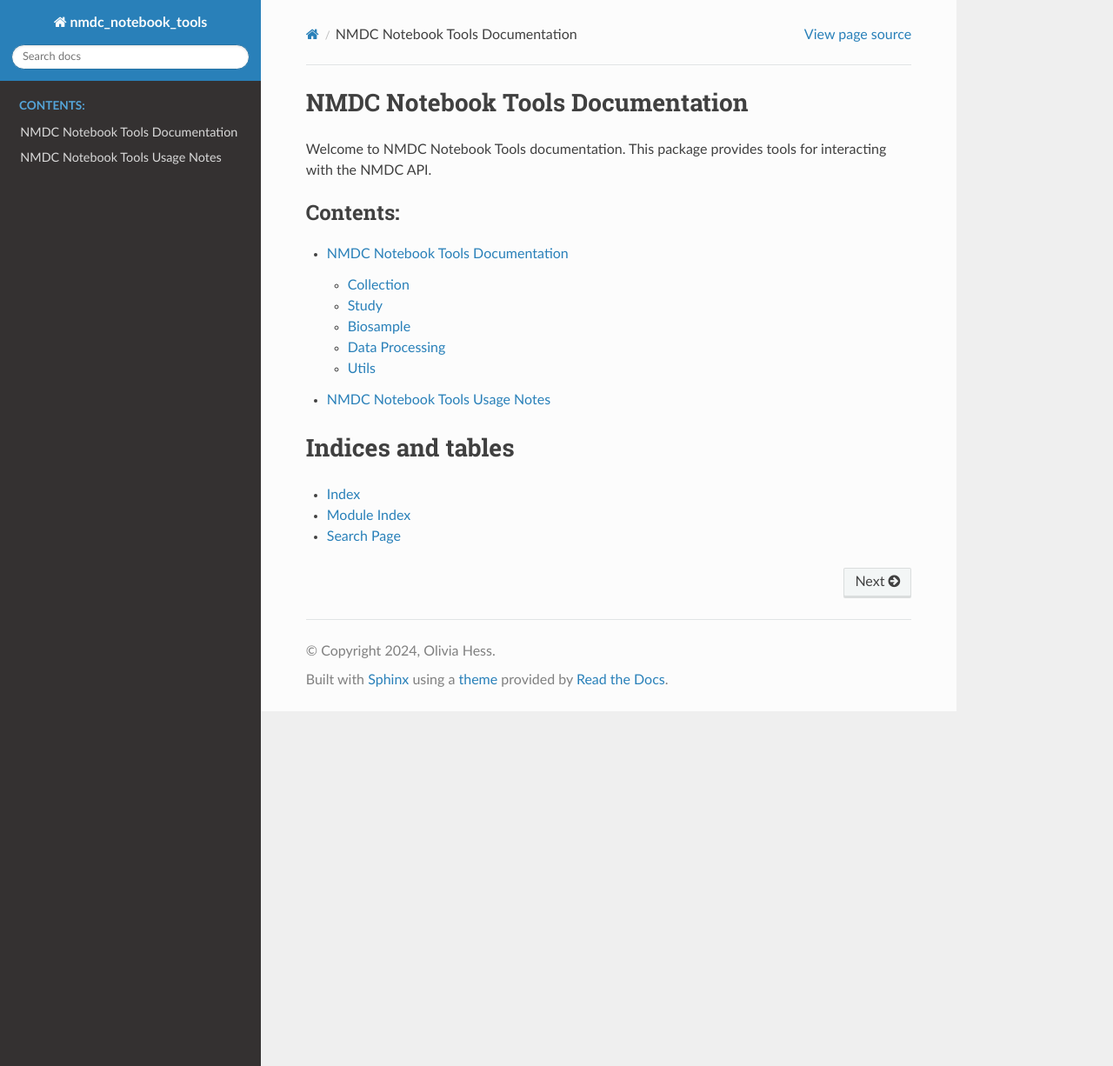
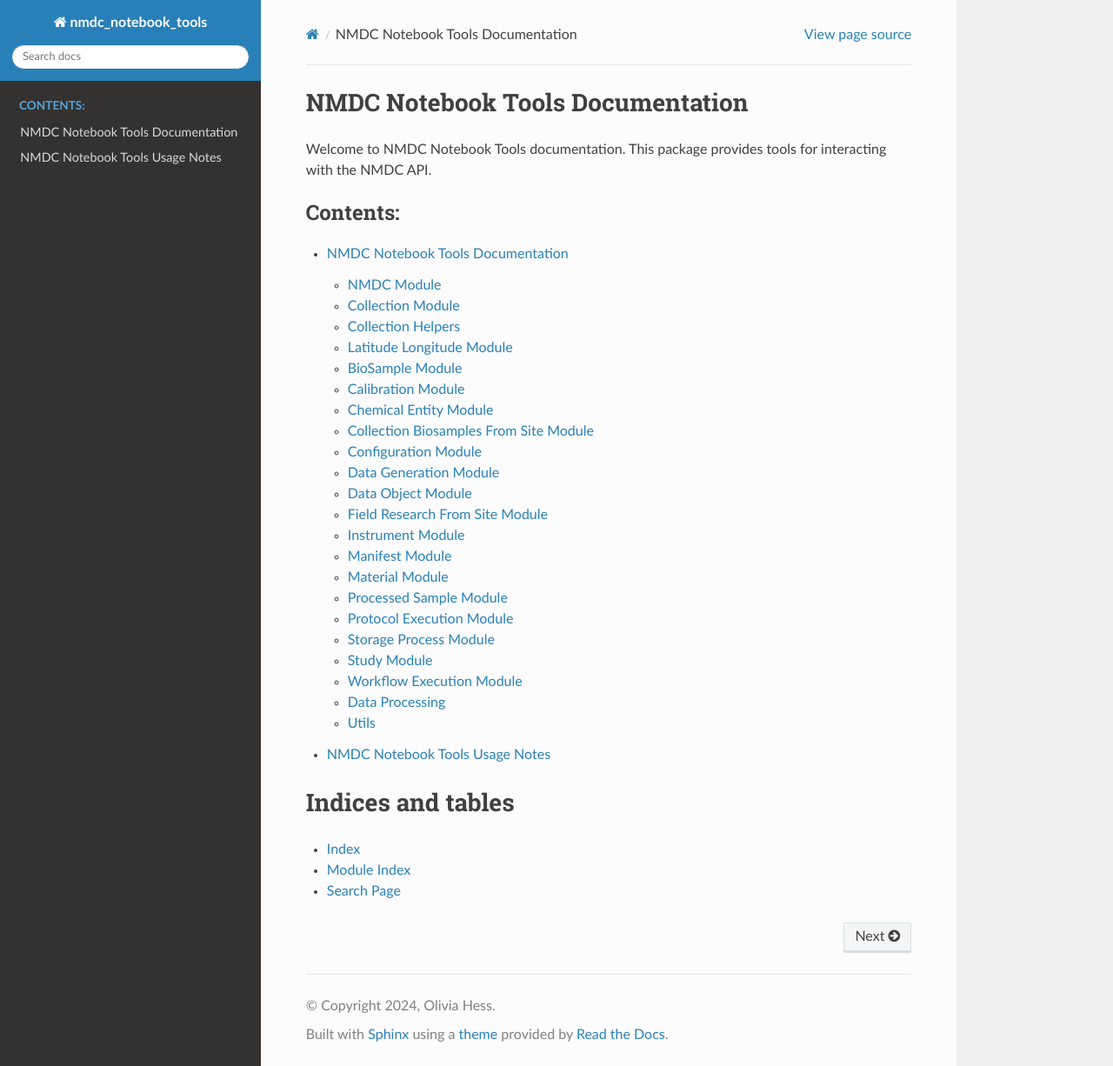
Before and after one commit to microbiomedata/nmdc_notebook_tools, a Sphinx documentation site: the page built from docs/index.rst, in a window 1280 px wide and 1226 px high. Shown: the whole window at 87% size. Built offline with Sphinx 7.4.7 and the Read the Docs theme 3.1.0, drawn with Linux system fonts in a browser that asks for light colours.

Commit message:
docs update

```diff
--- a/docs/functions.rst
+++ b/docs/functions.rst
@@ -3,26 +3,142 @@
 
 Welcome to NMDC Notebook Tools documentation. This package provides tools for interacting with the NMDC API. Below are the available modules.
 
-Collection
+NMDC Module
 ~~~~~~~~~~
-
-.. autoclass:: nmdc_notebook_tools.collection.Collection
+.. autoclass:: nmdc_notebook_tools.nmdc_search.NmdcSearch
    :members:
    :undoc-members:
    :show-inheritance:
 
-Study
-~~~~
+Collection Module
+~~~~~~~~~~
 
-.. autoclass:: nmdc_notebook_tools.study.Study
+.. autoclass:: nmdc_notebook_tools.collection_search.CollectionSearch
    :members:
    :undoc-members:
    :show-inheritance:
 
-Biosample
-~~~~
+Collection Helpers
+~~~~~~~~~~
+.. autoclass:: nmdc_notebook_tools.collection_helpers.CollectionHelpers
+   :members:
+   :undoc-members:
+   :show-inheritance:
 
-.. autoclass:: nmdc_notebook_tools.biosample.Biosample
+Latitude Longitude Module
+~~~~~~~~~~
+.. autoclass:: nmdc_notebook_tools.lat_long_filters.LatLongFilters
+   :members:
+   :undoc-members:
+   :show-inheritance:
+
+BioSample Module
+~~~~~~~~~~
+.. autoclass:: nmdc_notebook_tools.biosample_search.BioSampleSearch
+   :members:
+   :undoc-members:
+   :show-inheritance:
+
+Calibration Module
+~~~~~~~~~~
+.. autoclass:: nmdc_notebook_tools.calibration_search.CalibrationSearch
+   :members:
+   :undoc-members:
+   :show-inheritance:
+
+Chemical Entity Module
+~~~~~~~~~~
+.. autoclass:: nmdc_notebook_tools.chemical_entity_search.ChemicalEntitySearch
+   :members:
+   :undoc-members:
+   :show-inheritance:
+
+Collection Biosamples From Site Module
+~~~~~~~~~~
+.. autoclass:: nmdc_notebook_tools.collection_biosamples_from_site_search.CollectionBiosamplesFromSiteSearch
+   :members:
+   :undoc-members:
+   :show-inheritance:
+
+Configuration Module
+~~~~~~~~~~
+.. autoclass:: nmdc_notebook_tools.configuration_search.ConfigurationSearch
+   :members:
+   :undoc-members:
+   :show-inheritance:
+Data Generation Module
+~~~~~~~~~~
+.. autoclass:: nmdc_notebook_tools.data_generation_search.DataGenerationSearch
+   :members:
+   :undoc-members:
+   :show-inheritance:
+
+Data Object Module
+~~~~~~~~~~
+.. autoclass:: nmdc_notebook_tools.data_object_search.DataObjectSearch
+   :members:
+   :undoc-members:
+   :show-inheritance:
+
+Field Research From Site Module
+~~~~~~~~~~
+.. autoclass:: nmdc_notebook_tools.field_research_from_site_search.FieldResearchFromSiteSearch
+   :members:
+   :undoc-members:
+   :show-inheritance:
+
+Instrument Module
+~~~~~~~~~~
+.. autoclass:: nmdc_notebook_tools.instrument_search.InstrumentSearch
+   :members:
+   :undoc-members:
+   :show-inheritance:
+
+Manifest Module
+~~~~~~~~~~
+.. autoclass:: nmdc_notebook_tools.manifest_search.ManifestSearch
+   :members:
+   :undoc-members:
+   :show-inheritance:
+
+Material Module
+~~~~~~~~~~
+.. autoclass:: nmdc_notebook_tools.material_search.MaterialSearch
+   :members:
+   :undoc-members:
+   :show-inheritance:
+
+Processed Sample Module
+~~~~~~~~~~
+.. autoclass:: nmdc_notebook_tools.processed_sample_search.ProcessedSampleSearch
+   :members:
+   :undoc-members:
+   :show-inheritance:
+
+Protocol Execution Module
+~~~~~~~~~~
+.. autoclass:: nmdc_notebook_tools.protocol_execution_search.ProtocolExecutionSearch
+   :members:
+   :undoc-members:
+   :show-inheritance:
+
+Storage Process Module
+~~~~~~~~~~
+.. autoclass:: nmdc_notebook_tools.storage_process_search.StorageProcessSearch
+   :members:
+   :undoc-members:
+   :show-inheritance:
+
+Study Module
+~~~~~~~~~~
+.. autoclass:: nmdc_notebook_tools.study_search.StudySearch
+   :members:
+   :undoc-members:
+   :show-inheritance:
+
+Workflow Execution Module
+~~~~~~~~~~
+.. autoclass:: nmdc_notebook_tools.workflow_execution_search.WorkflowExecutionSearch
    :members:
    :undoc-members:
    :show-inheritance:
```
